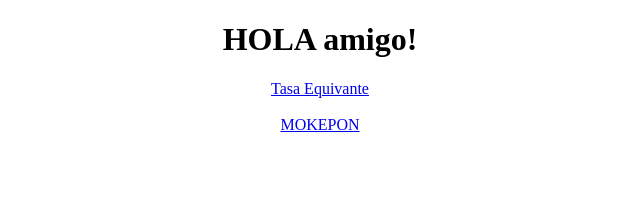
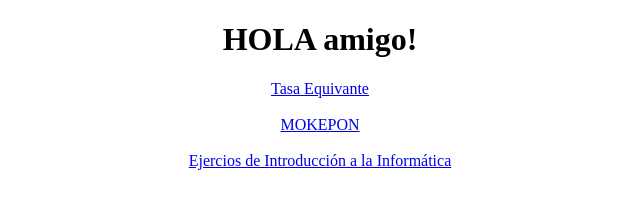
Before and after one commit to pablo-figueroa/pablo-figueroa.github.io, a plain HTML site: page index.html in a window 1280 px wide. Shown: the whole page, without its empty margins (320-960 px from the left). Drawn offline with Linux system fonts and the light colour scheme.

Commit message:
Agregué enlace a los Ejercicios

```diff
--- a/index.html
+++ b/index.html
@@ -16,6 +16,8 @@
     <a href="./tasa_equivalente/tasa-equivalente.html">Tasa Equivante</a>
     <br><br>
     <a href="./mokepon/public/index.html">MOKEPON</a>
+    <br><br>
+    <a href="./EjerciciosIntroInfor/index.html">Ejercios de Introducción a la Informática</a>
 </div>
 
 
```
